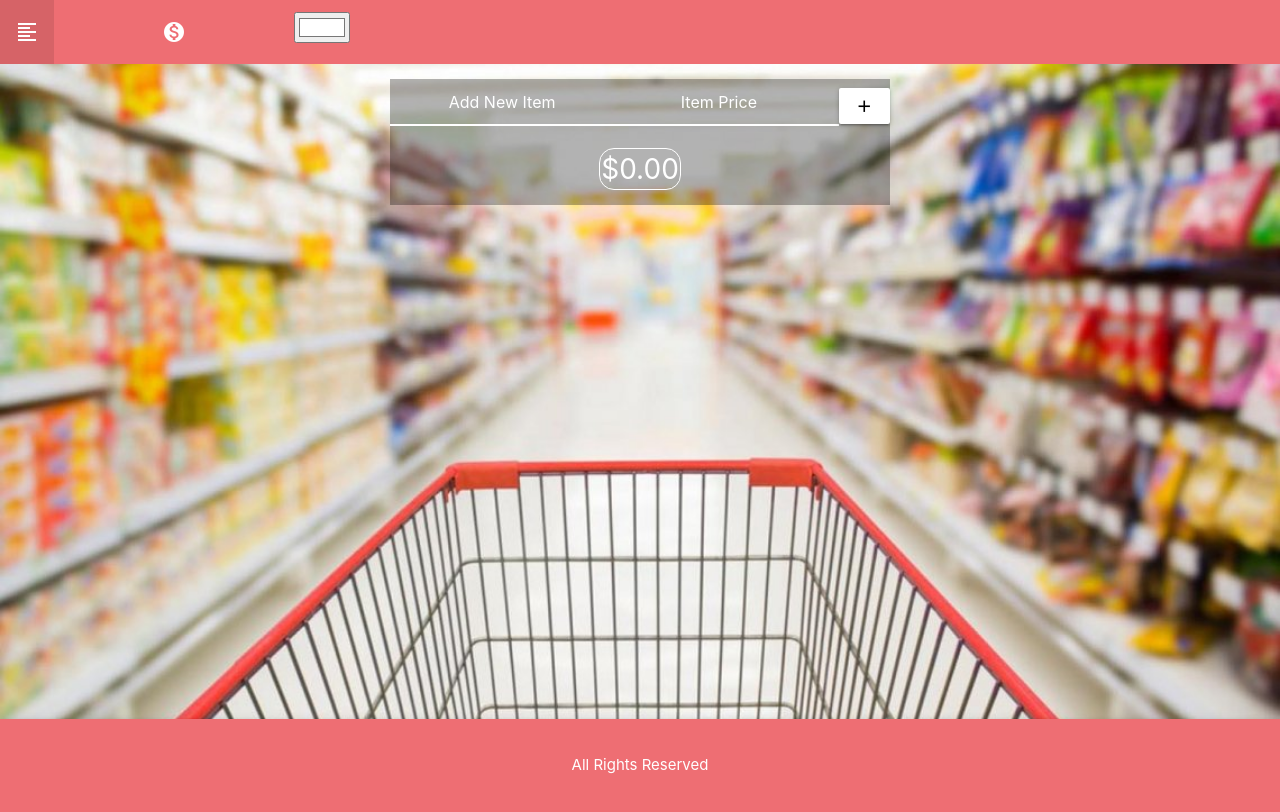
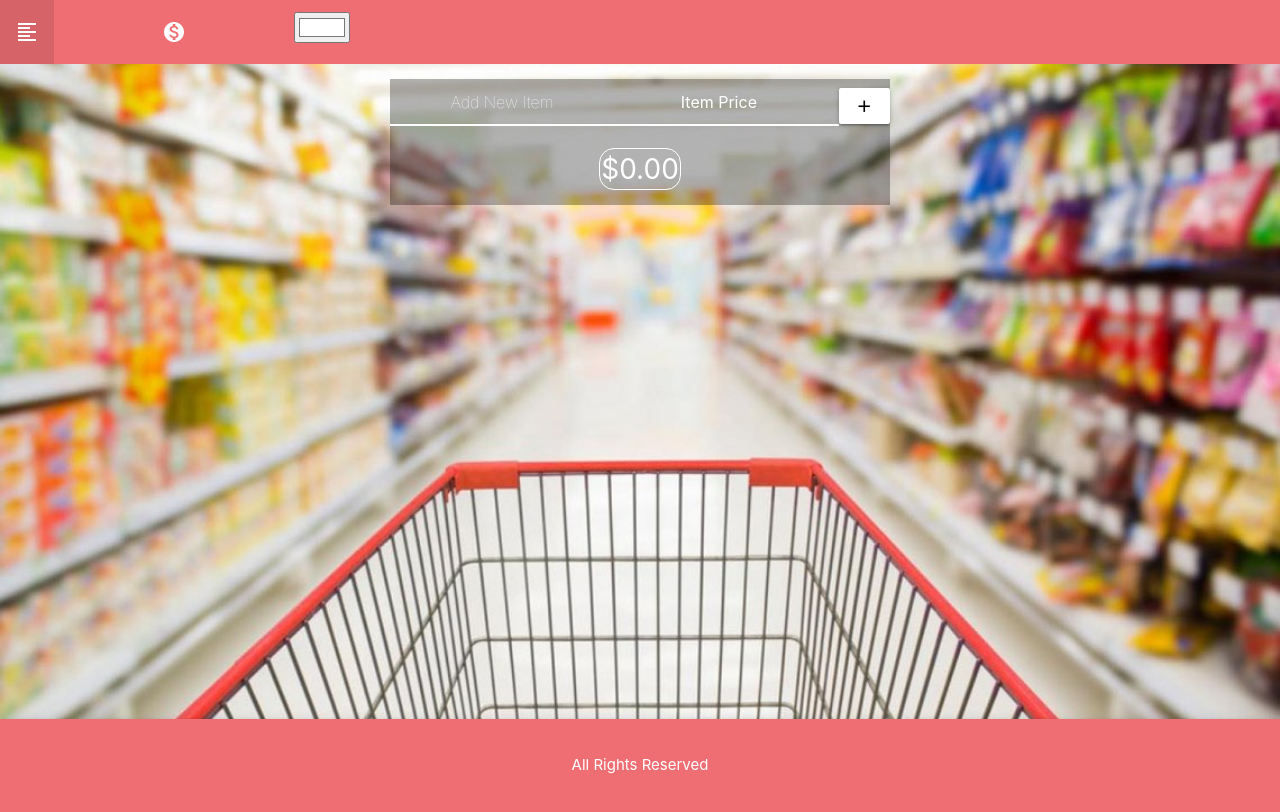
Before and after one commit to diegopagini/Task-List_Angular, an Angular app: page /shop-list in a window 1280 px wide. Shown: the top 812 px of the page. Built offline with nearby package versions, Linux system fonts and the light colour scheme.

Commit message:
listo para deploy

```diff
--- a/src/app/shop-list/shop-list.component.css
+++ b/src/app/shop-list/shop-list.component.css
@@ -15,6 +15,19 @@
   justify-content: center;
   align-items: center;
   background: rgba(0, 0, 0, 0.3);
+}
+
+.main-input {
+  color: white;
+  font-weight: 500;
+}
+
+.main-input:placeholder-shown {
+  font-weight: 100;
+}
+
+.list {
+  color: white !important;
 }
 
 .tasklist-container {
--- a/src/app/shop-list/shop-list.component.html
+++ b/src/app/shop-list/shop-list.component.html
@@ -1,6 +1,6 @@
 <section class="section tasklist">
   <div class="container">
-    <input type="text" placeholder="Add New Item" [formControl]="taskName" required/>
+    <input class="main-input" type="text" placeholder="Add New Item" [formControl]="taskName" required/>
     <input type="number" placeholder="Item Price" [formControl]="taskPrice" required/>
     <button class="btn" (click)="setTotal()" (click)="addTask()"><i class="material-icons">add</i></button>
   </div>
--- a/src/app/task-list/task-list.component.css
+++ b/src/app/task-list/task-list.component.css
@@ -53,7 +53,9 @@
   color: #000000 !important;
 }
 
-
+.list {
+  color: white !important;
+}
 
 input {
   border-bottom: 1px solid #ffffff !important;
--- a/src/app/task-list/task-list.component.html
+++ b/src/app/task-list/task-list.component.html
@@ -15,7 +15,6 @@
   </div>
 </section>
 
-
 <div id="modal1" class="modal">
   <div class="modal-content">
     <h4>Edit Task</h4>
```
Also changed, not shown: firebase.json (added), 1 other file (tests, documents, lock files or other folders).
